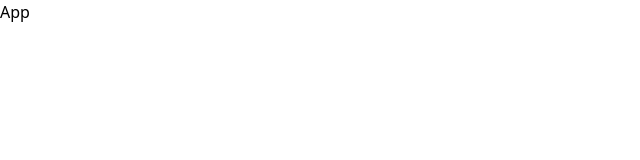
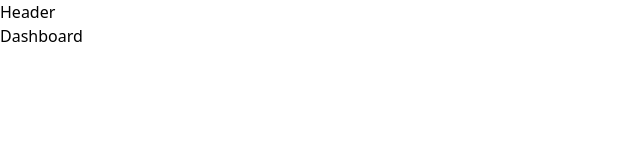
Before and after one commit to UlviParviz/mern-blog, a React (Vite) app in the folder client/: page /dashboard in a window 1280 px wide. Shown: the top 160 px of the page, without its empty margins (0-640 px from the left). Built offline with nearby package versions, Linux system fonts and the light colour scheme.

Commit message:
createt page and routes

```diff
--- a/client/package.json
+++ b/client/package.json
@@ -11,7 +11,8 @@
   },
   "dependencies": {
     "react": "^18.2.0",
-    "react-dom": "^18.2.0"
+    "react-dom": "^18.2.0",
+    "react-router-dom": "^6.22.1"
   },
   "devDependencies": {
     "@types/react": "^18.2.56",
--- a/client/src/App.jsx
+++ b/client/src/App.jsx
@@ -1,8 +1,26 @@
 import React from 'react'
+import { Route, BrowserRouter as Router, Routes } from 'react-router-dom'
+import Home from './pages/Home'
+import About from './pages/About'
+import SignIn from './pages/SignIn'
+import SignUp from './pages/SignUp'
+import Dashboard from './pages/Dashboard'
+import Projects from './pages/Projects'
+import Header from './layouts/Header'
 
 const App = () => {
   return (
-    <div className="font-extrabold text-3xl">App</div>
+    <Router>
+      <Header/>
+      <Routes>
+        <Route path='/' element={<Home />} />
+        <Route path='/about' element={<About/>}/>
+        <Route path='/sign-in' element={<SignIn/>}/>
+        <Route path='/sign-up' element={<SignUp/>} />
+        <Route path='/dashboard' element={<Dashboard/>}/>
+        <Route path='/projects' element={<Projects/>}/>
+      </Routes>
+    </Router>
   )
 }
 
--- /dev/null
+++ b/client/src/layouts/Header.jsx
@@ -0,0 +1,9 @@
+import React from 'react'
+
+const Header = () => {
+  return (
+    <div>Header</div>
+  )
+}
+
+export default Header
--- /dev/null
+++ b/client/src/pages/About.jsx
@@ -0,0 +1,9 @@
+import React from 'react'
+
+const About = () => {
+  return (
+    <div>About</div>
+  )
+}
+
+export default About
--- /dev/null
+++ b/client/src/pages/Dashboard.jsx
@@ -0,0 +1,9 @@
+import React from 'react'
+
+const Dashboard = () => {
+  return (
+    <div>Dashboard</div>
+  )
+}
+
+export default Dashboard
--- /dev/null
+++ b/client/src/pages/Home.jsx
@@ -0,0 +1,9 @@
+import React from 'react'
+
+const Home = () => {
+  return (
+    <div>Home</div>
+  )
+}
+
+export default Home
--- /dev/null
+++ b/client/src/pages/Projects.jsx
@@ -0,0 +1,9 @@
+import React from 'react'
+
+const Projects = () => {
+  return (
+    <div>Projects</div>
+  )
+}
+
+export default Projects
--- /dev/null
+++ b/client/src/pages/SignIn.jsx
@@ -0,0 +1,9 @@
+import React from 'react'
+
+const SignIn = () => {
+  return (
+    <div>SignIn</div>
+  )
+}
+
+export default SignIn
--- /dev/null
+++ b/client/src/pages/SignUp.jsx
@@ -0,0 +1,9 @@
+import React from 'react'
+
+const SignUp = () => {
+  return (
+    <div>SignUp</div>
+  )
+}
+
+export default SignUp
```
Also changed, not shown: 1 other file (tests, documents, lock files or other folders).
